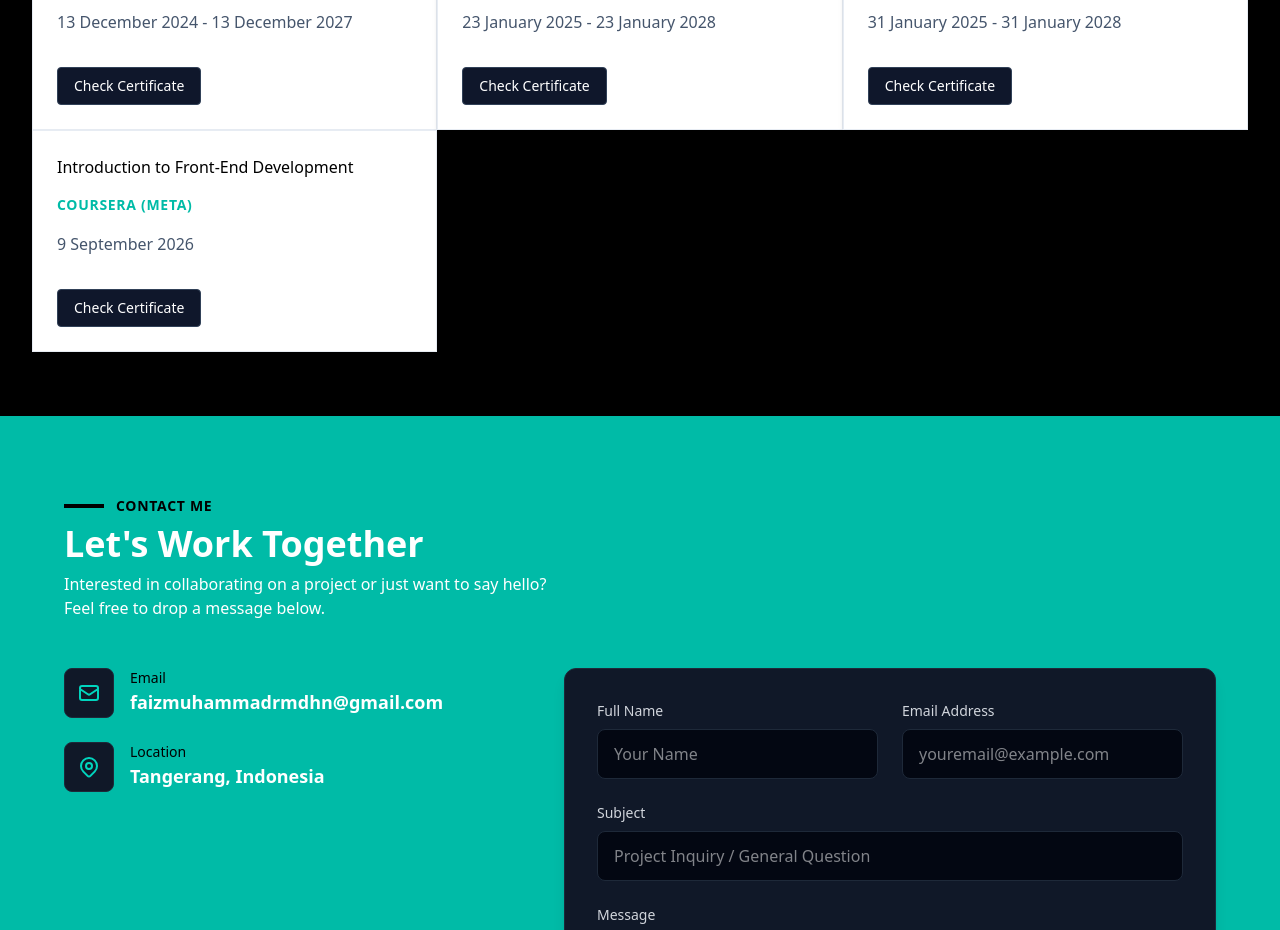
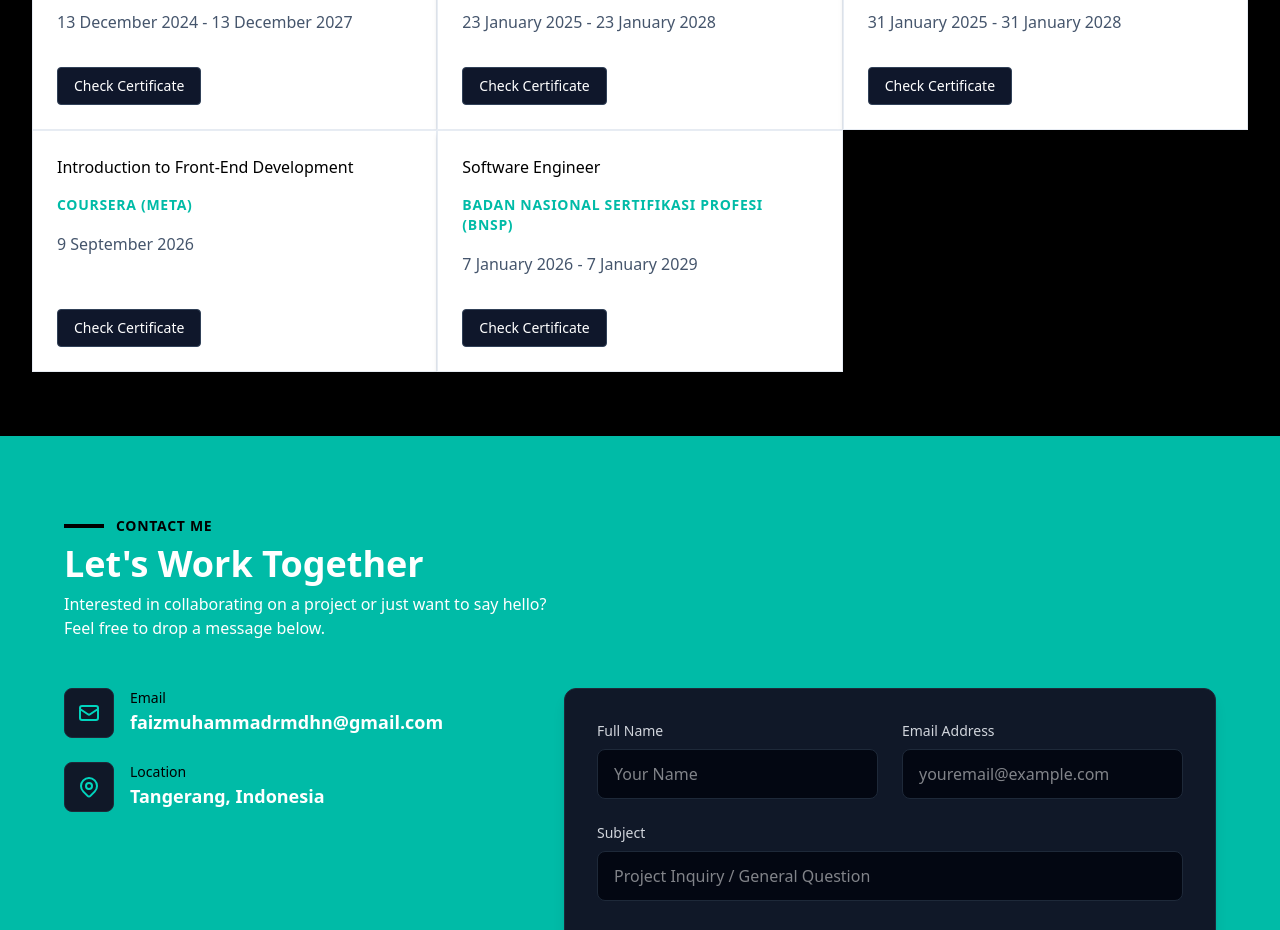
Before and after one commit to FaizMuhammadRamadhan/portfolio-faiz, a React (Vite) app: page / in a window 1280 px wide. Shown: the part 8400-9330 px from the top of the page. Built offline with nearby package versions, Linux system fonts and the light colour scheme.

Commit message:
update certificate

```diff
--- a/src/data/sertifikat.js
+++ b/src/data/sertifikat.js
@@ -48,4 +48,11 @@ export const sertifikat = [
     date: "9 September 2026",
     link: "https://coursera.org/share/76b8223374d0a07cfb8b117b3b0d7d44",
   },
+  {
+    id: 8,
+    title: "Software Engineer",
+    provider: "Badan Nasional Sertifikasi Profesi (BNSP)",
+    date: "7 January 2026 - 7 January 2029",
+    link: "https://drive.google.com/file/d/1oZetYBAUcm4Egh6QPnXDglbwQs9iXda0/view?usp=sharing",
+  },
 ];
```
